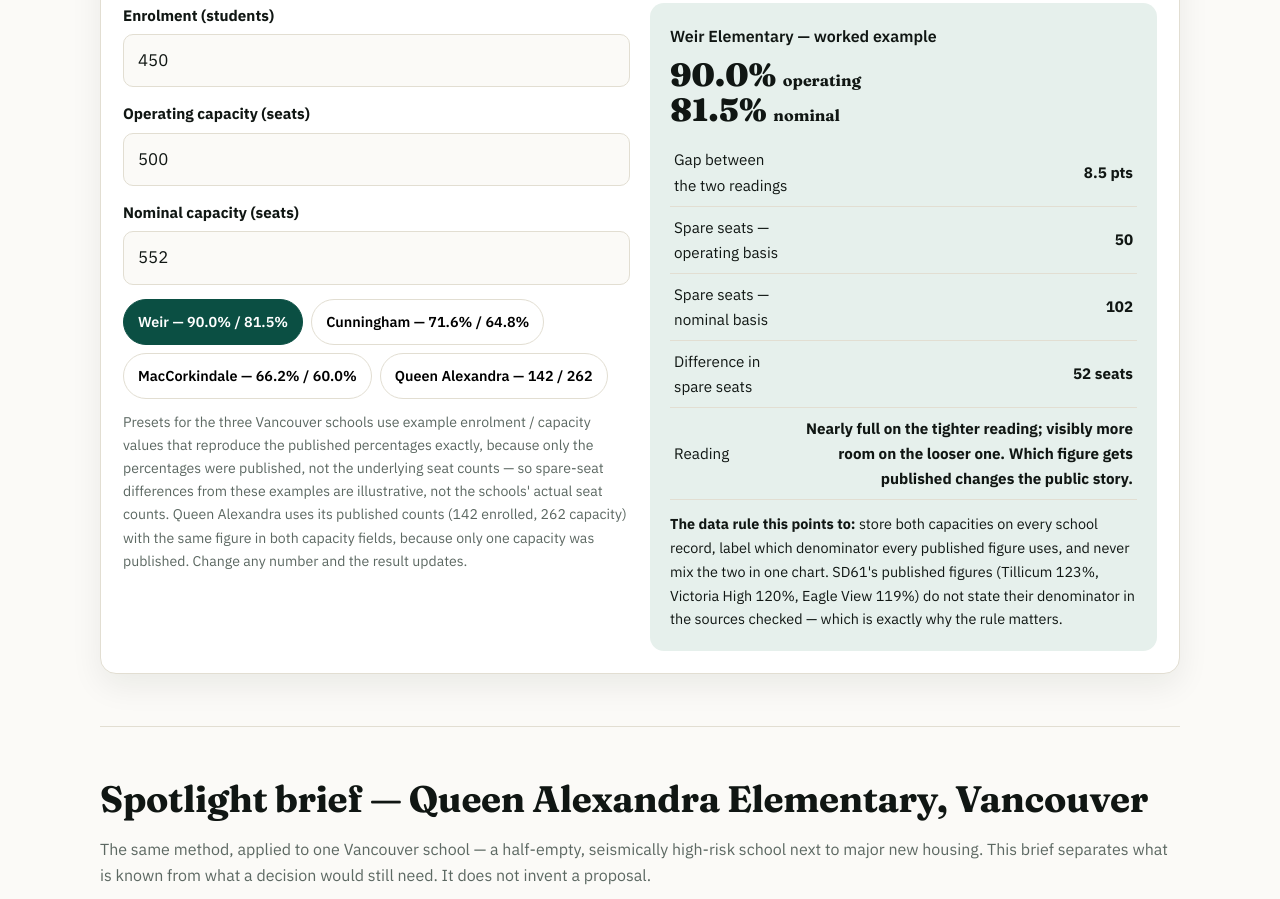
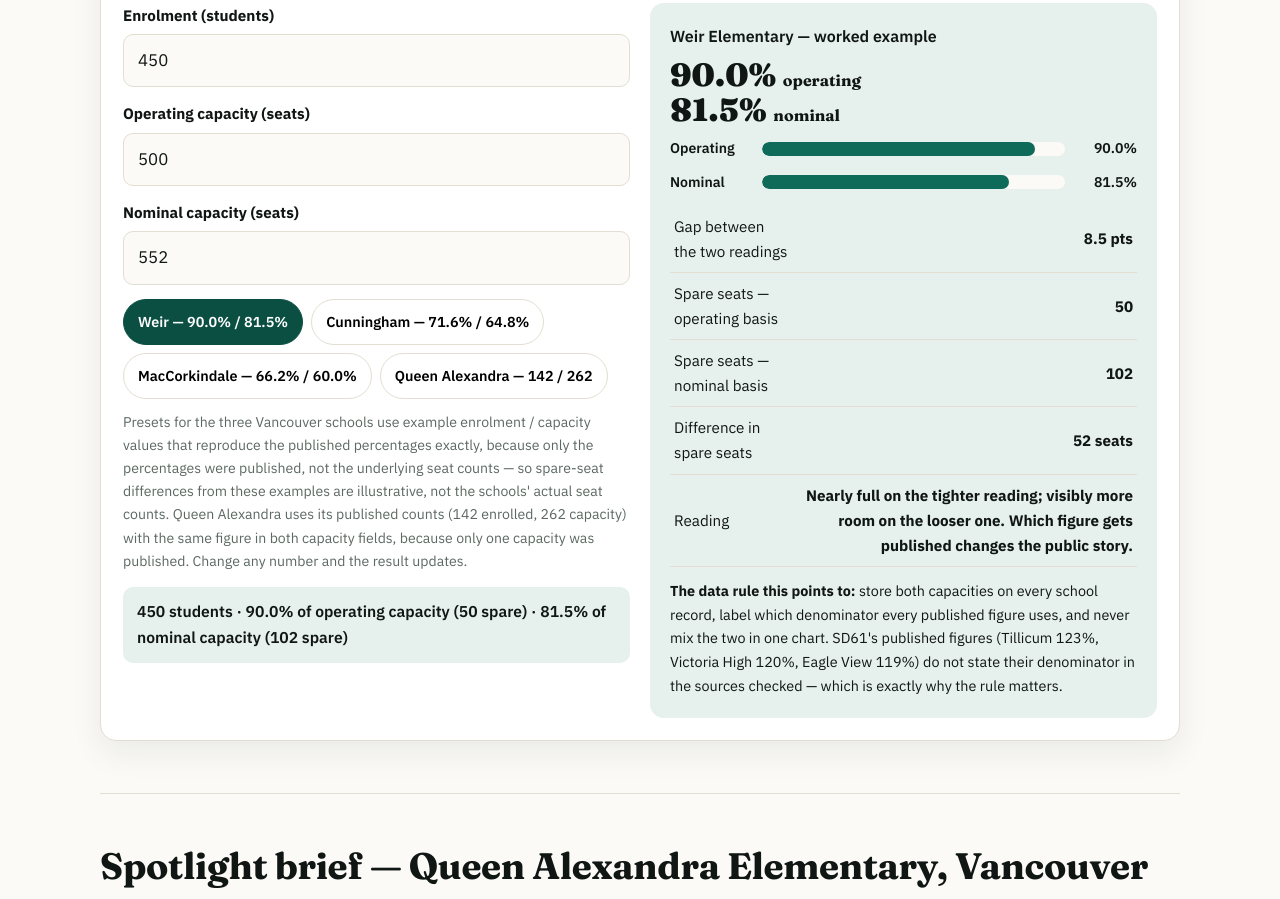
Before and after one commit to Sadhik2607/Catchment-Change-Watch, a plain HTML site: page index.html in a window 1280 px wide. Shown: the part 5590-6489 px from the top of the page. Drawn offline with Linux system fonts and the light colour scheme.

Commit message:
Fix dead controls: calculator blanks and slider now respond to input, change and keyup; live result line under blanks and meter bars

```diff
--- a/index.html
+++ b/index.html
@@ -64,6 +64,14 @@ section{padding:52px 0;border-top:1px solid var(--line)}
 .calc-out{background:var(--teal2);border-radius:14px;padding:20px}
 .calc-out .big{font-family:"Fraunces",serif;font-size:2rem;font-weight:900;line-height:1.1}
 .calc-out table{width:100%;border-collapse:collapse;margin-top:12px;font-size:.95rem}.calc-out td{padding:8px 4px;border-bottom:1px solid var(--line)}.calc-out td:last-child{text-align:right;font-weight:700;font-variant-numeric:tabular-nums;white-space:nowrap}
+.live-line{background:var(--teal2);border-radius:10px;padding:12px 14px;font-weight:600;font-size:.98rem;margin:14px 0 0}
+.mrow{display:grid;grid-template-columns:82px 1fr 62px;gap:10px;align-items:center;margin-top:10px;font-size:.88rem;font-weight:600}
+.mrow .mv{text-align:right;font-variant-numeric:tabular-nums}
+.mtrack{height:14px;background:var(--bg);border-radius:99px;overflow:hidden}
+.mfill{height:100%;border-radius:99px;background:var(--teal-bright);transition:width .18s ease}
+.mfill.hot{background:var(--red)}
+@media (prefers-reduced-motion: reduce){.mfill{transition:none}}
+@media(max-width:560px){.denom,.scen{font-size:.8rem}.denom th,.denom td,.scen th,.scen td{padding:7px 5px}.denom td.num,.scen td.num{white-space:normal}}
 .filters{display:flex;flex-wrap:wrap;gap:8px;margin:16px 0}.fbtn{padding:10px 16px;border-radius:999px;border:1px solid var(--line);background:var(--card);cursor:pointer;font-weight:600}.fbtn[aria-pressed="true"]{background:var(--teal);color:#fff;border-color:var(--teal)}
 @media (prefers-color-scheme: dark){.fbtn[aria-pressed="true"]{color:#0e1210}}
 .cards{display:grid;gap:14px}@media(min-width:760px){.cards{grid-template-columns:1fr 1fr}}
@@ -221,10 +229,13 @@ input[type=range]{width:100%;accent-color:var(--teal-bright);min-height:44px}
           <button class="pbtn" type="button" data-preset="qa" aria-pressed="false">Queen Alexandra — 142 / 262</button>
         </div>
         <p class="muted" style="font-size:.88rem;margin:12px 0 0">Presets for the three Vancouver schools use example enrolment / capacity values that reproduce the published percentages exactly, because only the percentages were published, not the underlying seat counts — so spare-seat differences from these examples are illustrative, not the schools' actual seat counts. Queen Alexandra uses its published counts (142 enrolled, 262 capacity) with the same figure in both capacity fields, because only one capacity was published. Change any number and the result updates.</p>
+        <p class="live-line" id="liveLine" aria-live="polite">450 students · 90.0% of operating capacity · 81.5% of nominal capacity</p>
       </div>
       <div class="calc-out" aria-live="polite">
         <p style="margin:0;font-weight:600" id="calcTitle">Weir Elementary — worked example</p>
         <div class="big" style="margin-top:8px"><span id="outOp">90.0%</span> <span style="font-size:1rem;font-weight:600">operating</span><br><span id="outNom">81.5%</span> <span style="font-size:1rem;font-weight:600">nominal</span></div>
+        <div class="mrow"><span>Operating</span><div class="mtrack"><div class="mfill" id="barOp" style="width:90%"></div></div><span class="mv" id="barOpVal">90.0%</span></div>
+        <div class="mrow"><span>Nominal</span><div class="mtrack"><div class="mfill" id="barNom" style="width:81.5%"></div></div><span class="mv" id="barNomVal">81.5%</span></div>
         <table>
           <tr><td>Gap between the two readings</td><td id="outGap">8.5 pts</td></tr>
           <tr><td>Spare seats — operating basis</td><td id="outSpareOp">50</td></tr>
@@ -343,20 +354,28 @@ input[type=range]{width:100%;accent-color:var(--teal-bright);min-height:44px}
 </div>
 <script>
 (function(){
+  function on(el, ev, fn){ if(el) el.addEventListener(ev, fn, false); }
+  function onAll(el, evs, fn){ for(var i=0;i<evs.length;i++) on(el, evs[i], fn); }
+  var EDIT=['input','change','keyup'];
+
+  /* Watchlist filters */
   var btns=document.querySelectorAll('.fbtn'), cards=document.querySelectorAll('#cards .scard'), count=document.getElementById('count');
-  function apply(f){ var n=0; cards.forEach(function(c){ var show=f==='all'||c.dataset.d===f||(c.dataset.s||'').split(' ').indexOf(f)>-1; c.style.display=show?'':'none'; if(show)n++; }); count.textContent=n+(n===1?' school / area':' schools / areas')+' shown'; btns.forEach(function(b){b.setAttribute('aria-pressed',b.dataset.filter===f?'true':'false');}); }
-  btns.forEach(function(b){ b.addEventListener('click',function(){ apply(b.dataset.filter); }); }); apply('all');
+  function apply(f){ var n=0; for(var i=0;i<cards.length;i++){ var c=cards[i]; var show=f==='all'||c.getAttribute('data-d')===f||(c.getAttribute('data-s')||'').split(' ').indexOf(f)>-1; c.style.display=show?'':'none'; if(show)n++; } if(count) count.textContent=n+(n===1?' school / area':' schools / areas')+' shown'; for(var j=0;j<btns.length;j++) btns[j].setAttribute('aria-pressed',btns[j].getAttribute('data-filter')===f?'true':'false'); }
+  for(var b=0;b<btns.length;b++)(function(btn){ on(btn,'click',function(){ apply(btn.getAttribute('data-filter')); }); })(btns[b]);
+  apply('all');
 
-  /* Territory estimator */
+  /* Territory slider */
   var range=document.getElementById('daRange'), daVal=document.getElementById('daVal'), m=document.getElementById('calcMonthly'), a=document.getElementById('calcAnnual');
-  function terr(){ var da=parseInt(range.value,10); daVal.textContent=da; m.textContent=da.toLocaleString('en-CA')+' dissemination areas'; a.textContent='~'+Math.max(1,Math.round(da/60))+' neighbourhood'+(Math.round(da/60)===1?'':'s')+' at typical density'; }
-  range.addEventListener('input',terr); terr();
+  function terr(){ if(!range) return; var da=parseInt(range.value,10); if(isNaN(da)) return; var nb=Math.max(1,Math.round(da/60)); if(daVal) daVal.textContent=da; if(m) m.textContent=da.toLocaleString('en-CA')+' dissemination areas'; if(a) a.textContent='~'+nb+' neighbourhood'+(nb===1?'':'s')+' at typical density'; }
+  onAll(range, EDIT, terr); terr();
 
   /* Utilisation calculator */
   var inE=document.getElementById('inEnrol'), inO=document.getElementById('inOp'), inN=document.getElementById('inNom');
   var outOp=document.getElementById('outOp'), outNom=document.getElementById('outNom'), outGap=document.getElementById('outGap'),
       outSO=document.getElementById('outSpareOp'), outSN=document.getElementById('outSpareNom'), outSD=document.getElementById('outSpareDiff'),
-      outV=document.getElementById('outVerdict'), calcTitle=document.getElementById('calcTitle');
+      outV=document.getElementById('outVerdict'), calcTitle=document.getElementById('calcTitle'), liveLine=document.getElementById('liveLine'),
+      barOp=document.getElementById('barOp'), barNom=document.getElementById('barNom'),
+      barOpVal=document.getElementById('barOpVal'), barNomVal=document.getElementById('barNomVal');
   var presets={
     weir:{t:'Weir Elementary — worked example', e:450, o:500, n:552},
     cunningham:{t:'Cunningham Elementary — worked example', e:716, o:1000, n:1105},
@@ -364,30 +383,33 @@ input[type=range]{width:100%;accent-color:var(--teal-bright);min-height:44px}
     qa:{t:'Queen Alexandra Elementary — published counts', e:142, o:262, n:262}
   };
   function pct(x){ return (Math.round(x*10)/10).toFixed(1)+'%'; }
+  function spare(x){ return x>=0 ? x.toLocaleString('en-CA')+' spare' : Math.abs(x).toLocaleString('en-CA')+' over capacity'; }
+  function setBar(bar, valEl, p){ if(bar){ bar.style.width=Math.min(p,100)+'%'; if(p>100) bar.classList.add('hot'); else bar.classList.remove('hot'); } if(valEl) valEl.textContent=pct(p); }
   function ucalc(){
     var e=parseFloat(inE.value), o=parseFloat(inO.value), n=parseFloat(inN.value);
-    if(!(e>=0)||!(o>0)||!(n>0)){ outOp.textContent='—'; outNom.textContent='—'; outGap.textContent='—'; outSO.textContent='—'; outSN.textContent='—'; outSD.textContent='—'; outV.textContent='Enter an enrolment and two capacities above zero.'; return; }
+    if(!(e>=0)||!(o>0)||!(n>0)){ outOp.textContent='—'; outNom.textContent='—'; outGap.textContent='—'; outSO.textContent='—'; outSN.textContent='—'; outSD.textContent='—'; outV.textContent='Enter an enrolment and two capacities above zero.'; if(liveLine) liveLine.textContent='Enter an enrolment and both capacities — the result updates as you type.'; setBar(barOp,barOpVal,0); setBar(barNom,barNomVal,0); return; }
     var po=e/o*100, pn=e/n*100;
     outOp.textContent=pct(po); outNom.textContent=pct(pn);
     outGap.textContent=(Math.round(Math.abs(po-pn)*10)/10).toFixed(1)+' pts';
     var so=Math.round(o-e), sn=Math.round(n-e);
     outSO.textContent=so.toLocaleString('en-CA'); outSN.textContent=sn.toLocaleString('en-CA'); outSD.textContent=Math.abs(sn-so).toLocaleString('en-CA')+' seats';
+    setBar(barOp,barOpVal,po); setBar(barNom,barNomVal,pn);
+    if(liveLine) liveLine.textContent=Math.round(e).toLocaleString('en-CA')+' students · '+pct(po)+' of operating capacity ('+spare(so)+') · '+pct(pn)+' of nominal capacity ('+spare(sn)+')';
     var hi=Math.max(po,pn);
     outV.textContent = hi>100 ? 'Over capacity on both readings — the denominator changes the size of the problem, not whether there is one.'
       : hi>=85 ? 'Nearly full on the tighter reading; visibly more room on the looser one. Which figure gets published changes the public story.'
       : 'Comfortable on both readings — the gap between them is still worth labelling, because it grows as enrolment rises.';
   }
-  [inE,inO,inN].forEach(function(el){ el.addEventListener('input',function(){ calcTitle.textContent='Your numbers'; document.querySelectorAll('.pbtn').forEach(function(b){b.setAttribute('aria-pressed','false');}); ucalc(); }); });
-  document.querySelectorAll('.pbtn').forEach(function(b){
-    b.addEventListener('click',function(){
-      var p=presets[b.dataset.preset]; if(!p) return;
-      inE.value=p.e; inO.value=p.o; inN.value=p.n; calcTitle.textContent=p.t;
-      document.querySelectorAll('.pbtn').forEach(function(x){x.setAttribute('aria-pressed',x===b?'true':'false');});
+  function custom(){ if(calcTitle) calcTitle.textContent='Your numbers'; var pb=document.querySelectorAll('.pbtn'); for(var i=0;i<pb.length;i++) pb[i].setAttribute('aria-pressed','false'); ucalc(); }
+  onAll(inE, EDIT, custom); onAll(inO, EDIT, custom); onAll(inN, EDIT, custom);
+  var pbtns=document.querySelectorAll('.pbtn');
+  for(var k=0;k<pbtns.length;k++)(function(btn){ on(btn,'click',function(){
+      var p=presets[btn.getAttribute('data-preset')]; if(!p) return;
+      inE.value=p.e; inO.value=p.o; inN.value=p.n; if(calcTitle) calcTitle.textContent=p.t;
+      for(var i=0;i<pbtns.length;i++) pbtns[i].setAttribute('aria-pressed',pbtns[i]===btn?'true':'false');
       ucalc();
-    });
-  });
+  }); })(pbtns[k]);
   ucalc();
-
 })();
 </script>
 </body>
```
